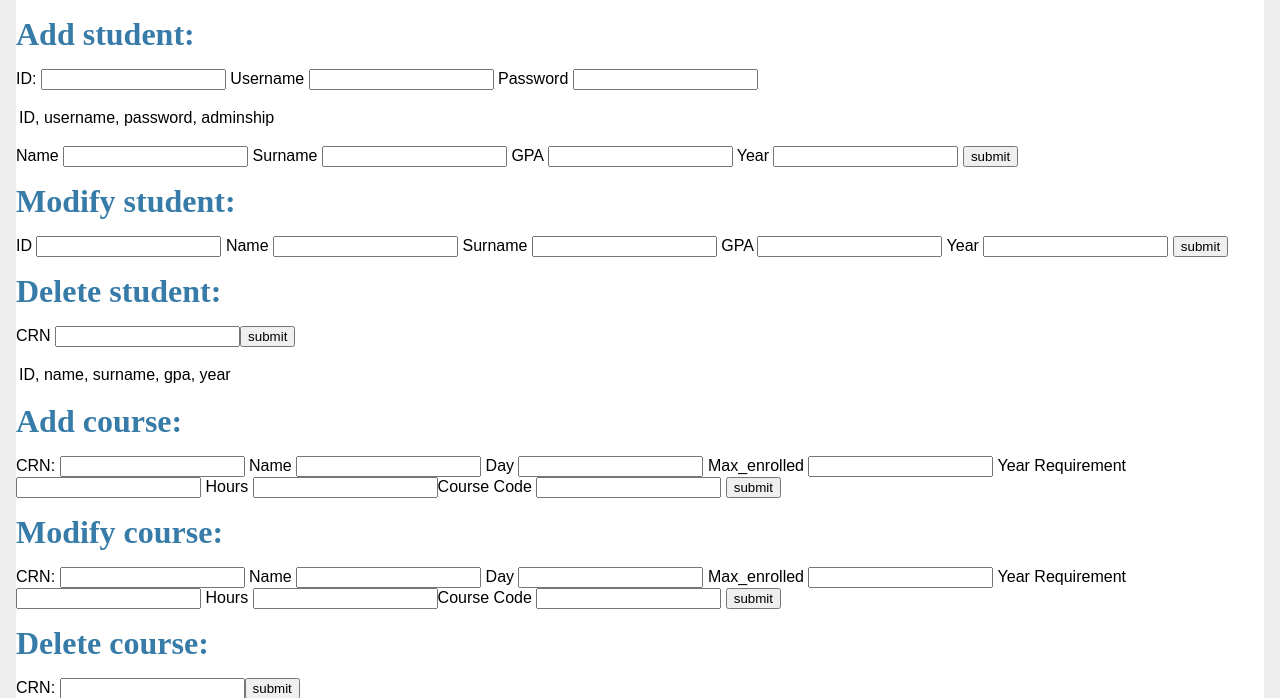
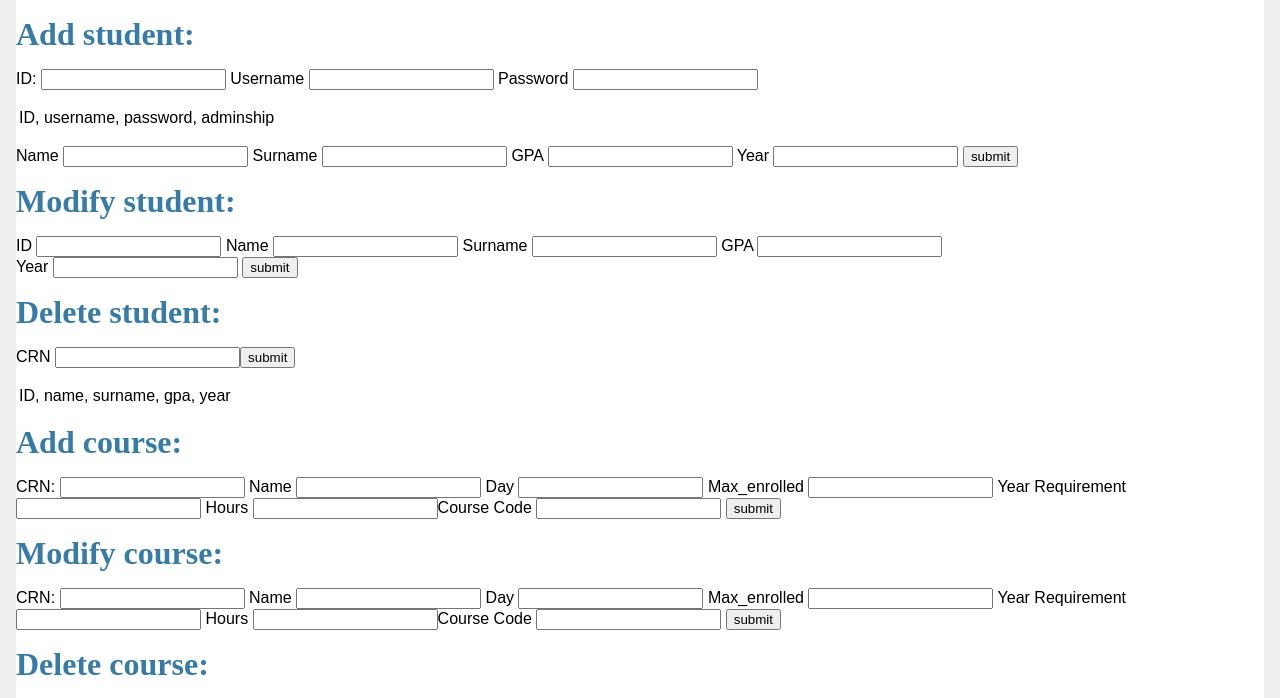
Before and after one commit to Onefivezero/DatabaseProject112233, a Flask app: template templates/admin.html in a window 1280 px wide. Shown: the part 34-732 px from the top of the page. Run offline with Flask 2, Linux system fonts and the light colour scheme; the template is opened without the code that fills it, so the values that code supplies are empty; some libraries are stand-ins or nearby versions.

Commit message:
Add files via upload

```diff
--- a/templates/admin.html
+++ b/templates/admin.html
@@ -54,7 +54,7 @@
         <h1>Modify student:</h1>
             <form action = "{{ url_for('modify_student') }}" method = "post">
                 <p>
-                    ID <input type = "text" name = "student_mod_id" /> Name <input type = "text" name = "student_mod_name" /> Surname <input type = "text" name = "student_mod_surname" /> GPA <input type = "text" name = "student_mod_gpa" /> Year <input type = "text" name = "student_mod_year" /> <input type = "submit" value = "submit" class="button"/>
+                    ID <input type = "text" name = "student_mod_id" /> Name <input type = "text" name = "student_mod_name" /> Surname <input type = "text" name = "student_mod_surname" /> GPA <input type = "text" name = "student_mod_gpa" /> <br>Year <input type = "text" name = "student_mod_year" /> <input type = "submit" value = "submit" class="button"/>
                 </p>
             </form>
         <h1>Delete student:</h1>
```
